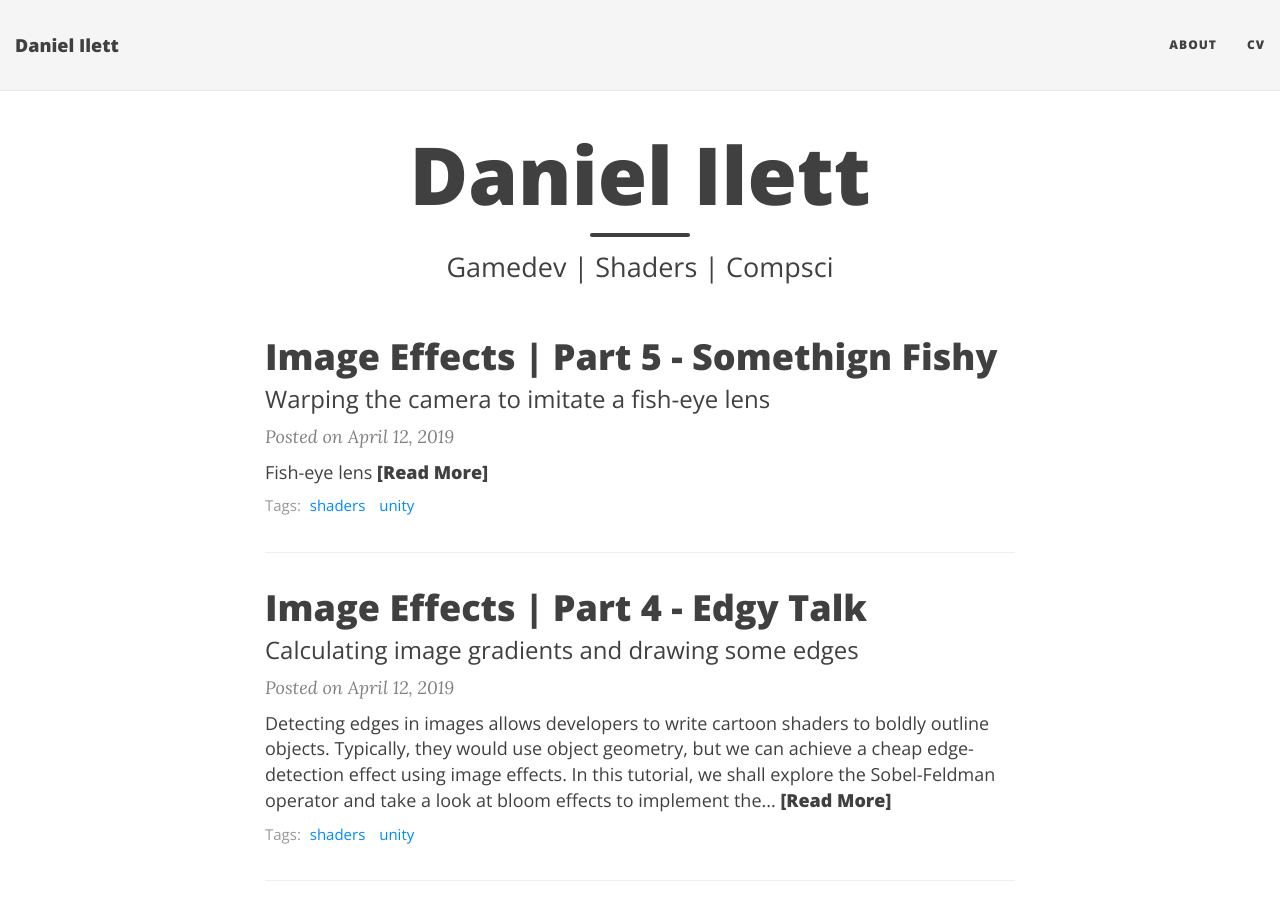
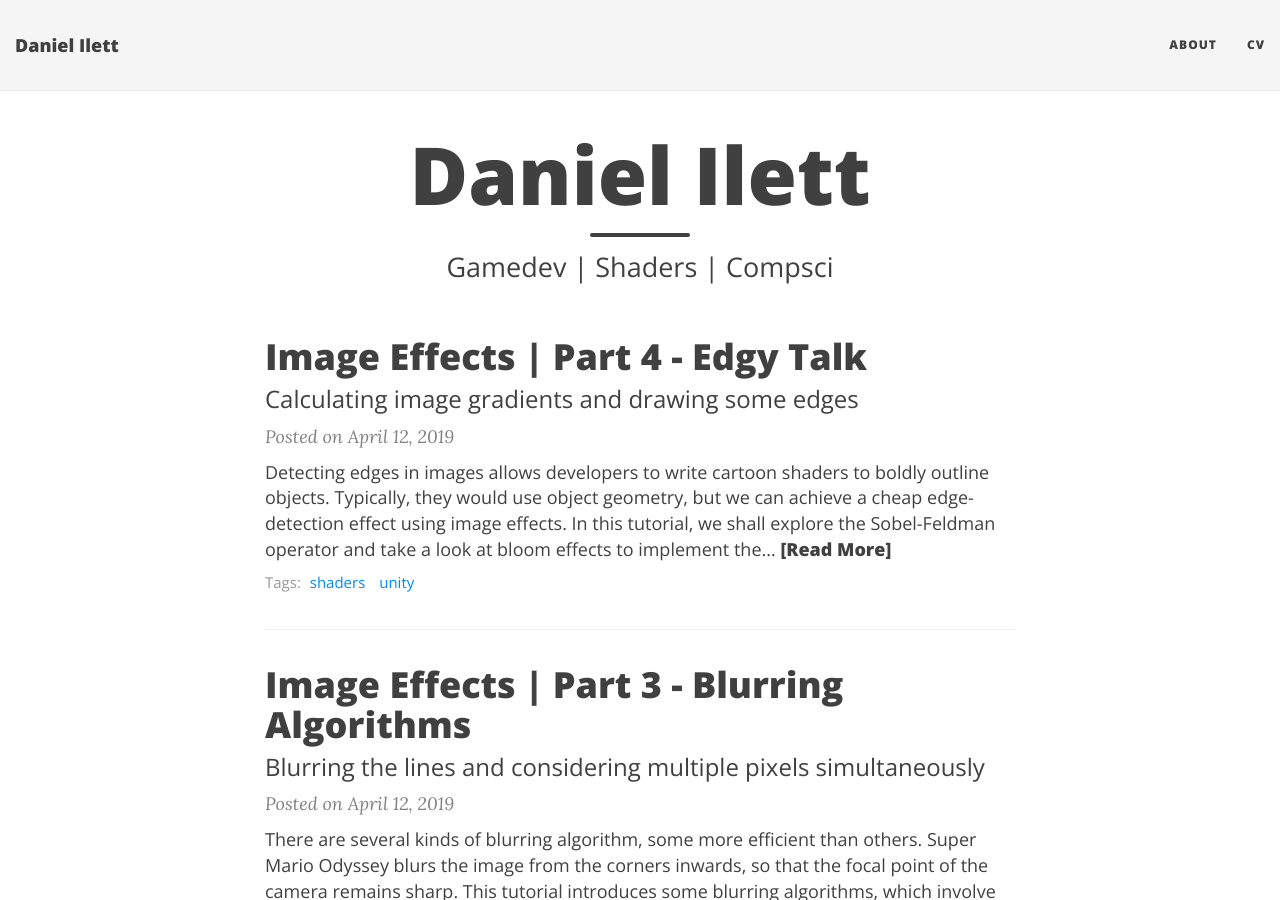
Before and after one commit to daniel-ilett/blog, a Jekyll site: the page built from index.html, in a window 1280 px wide and 900 px high. Built offline with Jekyll 4.4.1, drawn with Linux system fonts in a browser that asks for light colours; nearby versions of some CDN libraries; the list of posts is cut into pages by our own code.

Commit message:
Removed Fisheye Lens tutorial.
Parts 5 and 6 are being dropped in order to get the series out sooner, with an overall higher quality.

```diff
--- a/_posts/2019-04-12-tut1-5-smo-fisheye.md
+++ /dev/null
@@ -1,17 +0,0 @@
----
-layout: post
-title: Image Effects | Part 5 - Somethign Fishy
-subtitle: Warping the camera to imitate a fish-eye lens
-bigimg: /img/tut1/part5-banner.png
-tags: [shaders, unity]
-nice-slug: Something Fishy
-date: 2019-04-12 05:00:00
----
-
-# Fish-eye lens
-
-<hr/>
-
-# Conclusion
-
-<hr/>
--- a/_posts/2019-04-12-tut1-intro-smo.md
+++ b/_posts/2019-04-12-tut1-intro-smo.md
@@ -19,5 +19,3 @@ Look out in the next few days for the launch of this series of tutorials. The re
 - Part 2: [Getting Deep]({% post_url 2019-04-12-tut1-2-smo-silhouette %})
 - Part 3: [Blurring Algorithms]({% post_url 2019-04-12-tut1-3-smo-blur %})
 - Part 4: [Edgy Talk]({% post_url 2019-04-12-tut1-4-smo-edge-detect %})
-- Part 5: Something Fishy
-- Part 6: Old-School
```
